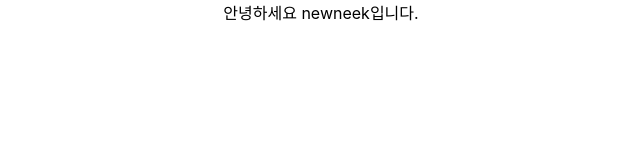
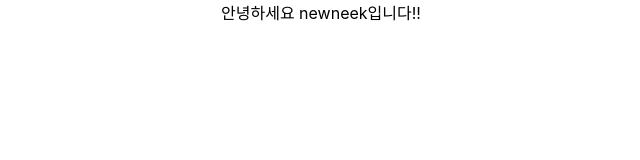
Before and after one commit to erica-d-lee/06_CloneCoding_Newneek_Team13_Frontend, a React (Create React App) app: page / in a window 1280 px wide. Shown: the top 160 px of the page, without its empty margins (319-959 px from the left). Built offline with nearby package versions, Linux system fonts and the light colour scheme.

Commit message:
first edit

```diff
--- a/src/App.js
+++ b/src/App.js
@@ -4,7 +4,7 @@
 function App() {
   return (
     <div className="App">
-      안녕하세요 newneek입니다.
+      안녕하세요 newneek입니다!!
     </div>
   );
 }
```
